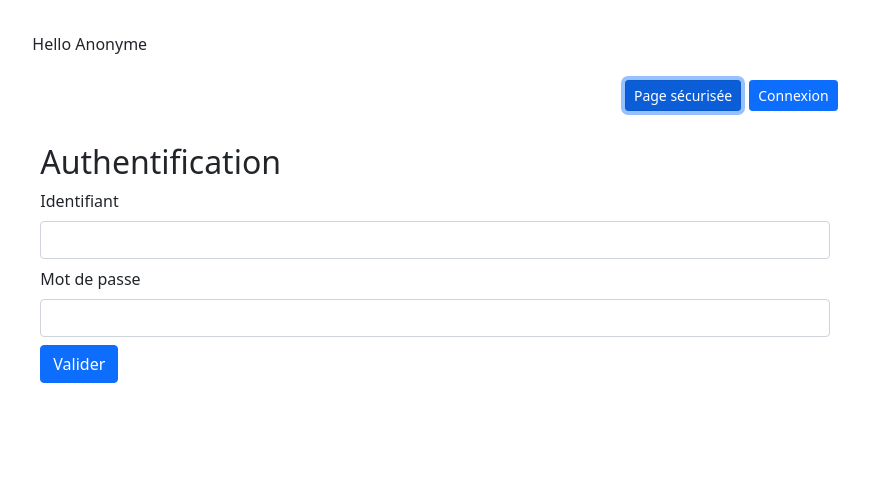
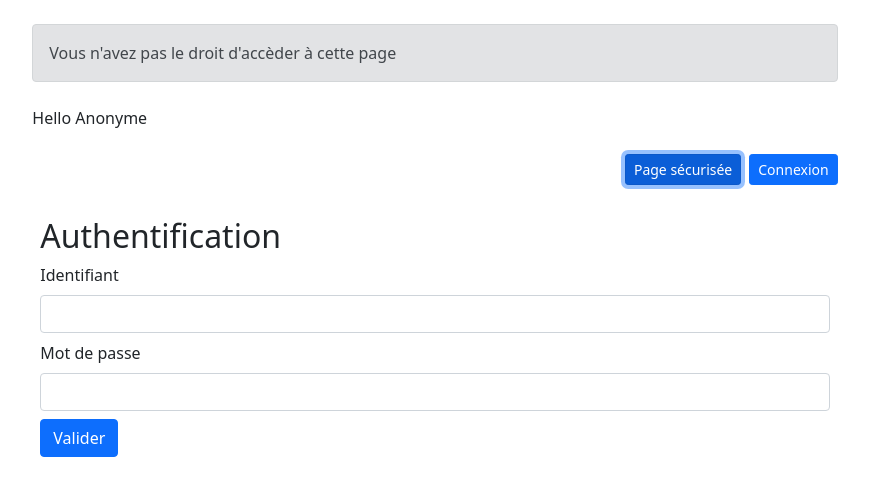
Before and after one commit to smaloron/angular-authentication-app, an Angular app: page /login in a window 1280 px wide. Both pictures are taken after a click on the button "Page sécurisée". Shown: the top 496 px of the page, without its empty margins (205-1074 px from the left). Built offline with nearby package versions, Linux system fonts and the light colour scheme.

Commit message:
Service de notification

```diff
--- a/src/app/app.component.html
+++ b/src/app/app.component.html
@@ -1,6 +1,13 @@
 <div class="container-fluid">
   <div class="row justify-content-center">
     <div class="col-md-8 p-4">
+
+      <!-- Les notifications -->
+      <div class="alert alert-secondary" *ngIf="notification.hasMessage()">
+        {{ notification.getMessage().text }}
+      </div>
+
+      <!-- Navigation -->
       <p class="navbar-text me-2">{{ security.user.greet() }}</p>
       <nav class="mb-4 d-flex justify-content-end">
         <button class="btn btn-primary btn-sm me-2"
@@ -13,6 +20,8 @@
           Déconnexion
         </button>
       </nav>
+
+      <!-- Les pages -->
       <router-outlet></router-outlet>
     </div>
   </div>
--- a/src/app/app.component.ts
+++ b/src/app/app.component.ts
@@ -1,5 +1,6 @@
 import { Component } from '@angular/core';
 import { AuthenticationService } from './services/authentication.service';
+import { NotificationService } from './services/notification.service';
 
 @Component({
   selector: 'app-root',
@@ -9,5 +10,6 @@ import { AuthenticationService } from './services/authentication.service';
 export class AppComponent {
   title = 'authentication-app';
 
-  constructor(public security: AuthenticationService){}
+  constructor(public security: AuthenticationService,
+              public notification: NotificationService) { }
 }
--- a/src/app/guards/auth.guard.ts
+++ b/src/app/guards/auth.guard.ts
@@ -2,13 +2,15 @@ import { Injectable } from '@angular/core';
 import { ActivatedRouteSnapshot, CanActivate, RouterStateSnapshot, UrlTree } from '@angular/router';
 import { Observable } from 'rxjs';
 import { AuthenticationService } from '../services/authentication.service';
+import { NotificationService } from '../services/notification.service';
 
 @Injectable({
   providedIn: 'root'
 })
 export class AuthGuard implements CanActivate {
 
-  constructor(private security: AuthenticationService){}
+  constructor(private security: AuthenticationService,
+              private notification: NotificationService) { }
 
   canActivate(
     route: ActivatedRouteSnapshot,
@@ -16,6 +18,7 @@ export class AuthGuard implements CanActivate {
     if (this.security.user.isAuthenticated) {
       return true;
     }
+    this.notification.setMessage(`Vous n'avez pas le droit d'accèder à cette page`);
     return false;
   }
 
--- a/src/app/services/authentication.service.ts
+++ b/src/app/services/authentication.service.ts
@@ -1,5 +1,6 @@
 import { Injectable } from '@angular/core';
 import { User, UserDataInterface, UserInterface } from '../models/user.model';
+import { NotificationService } from './notification.service';
 
 export interface CredentialInterface {
   login: string,
@@ -21,7 +22,7 @@ export class AuthenticationService {
     { login: 'Alan', userName: 'Alan Turing', password: '456' },
   ]
 
-  constructor() {
+  constructor(private notification: NotificationService) {
     this.user = new User();
   }
 
@@ -35,6 +36,7 @@ export class AuthenticationService {
     const isAuthenticated = user != undefined;
 
     if (isAuthenticated) {
+      this.notification.setMessage('Vous êtes connecté');
       this.user = new User(user);
     }
 
--- /dev/null
+++ b/src/app/services/notification.service.ts
@@ -0,0 +1,26 @@
+import { Injectable } from '@angular/core';
+
+@Injectable({
+  providedIn: 'root'
+})
+export class NotificationService {
+
+  message = {
+    text: ''
+  };
+
+  constructor() { }
+
+  setMessage(message: string): void {
+    this.message = { text: message };
+  }
+
+  hasMessage(): boolean {
+    return this.message.text.trim().length > 0;
+  }
+
+  getMessage(): any {
+    setTimeout(() => this.message.text = '', 3000);
+    return this.message;
+  }
+}
```
Also changed, not shown: 1 other file (tests, documents, lock files or other folders).
